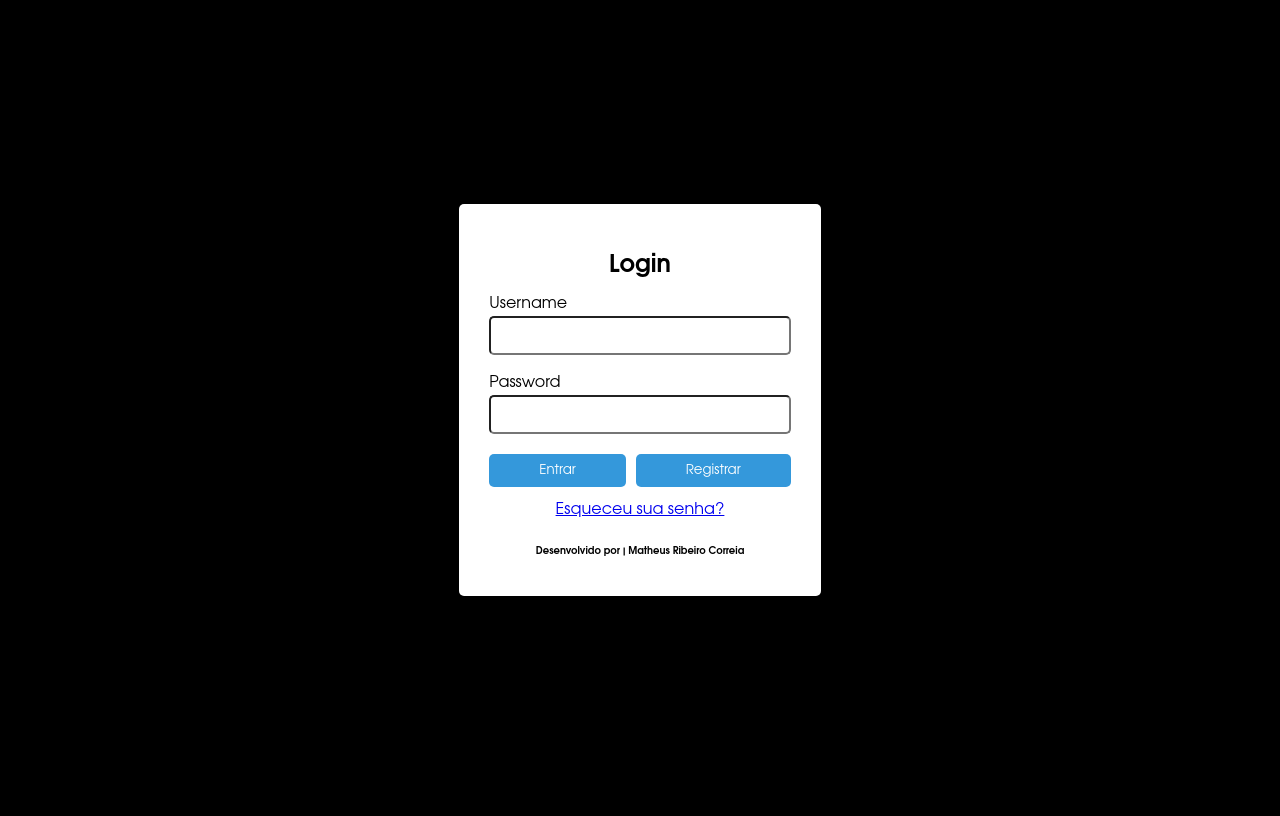
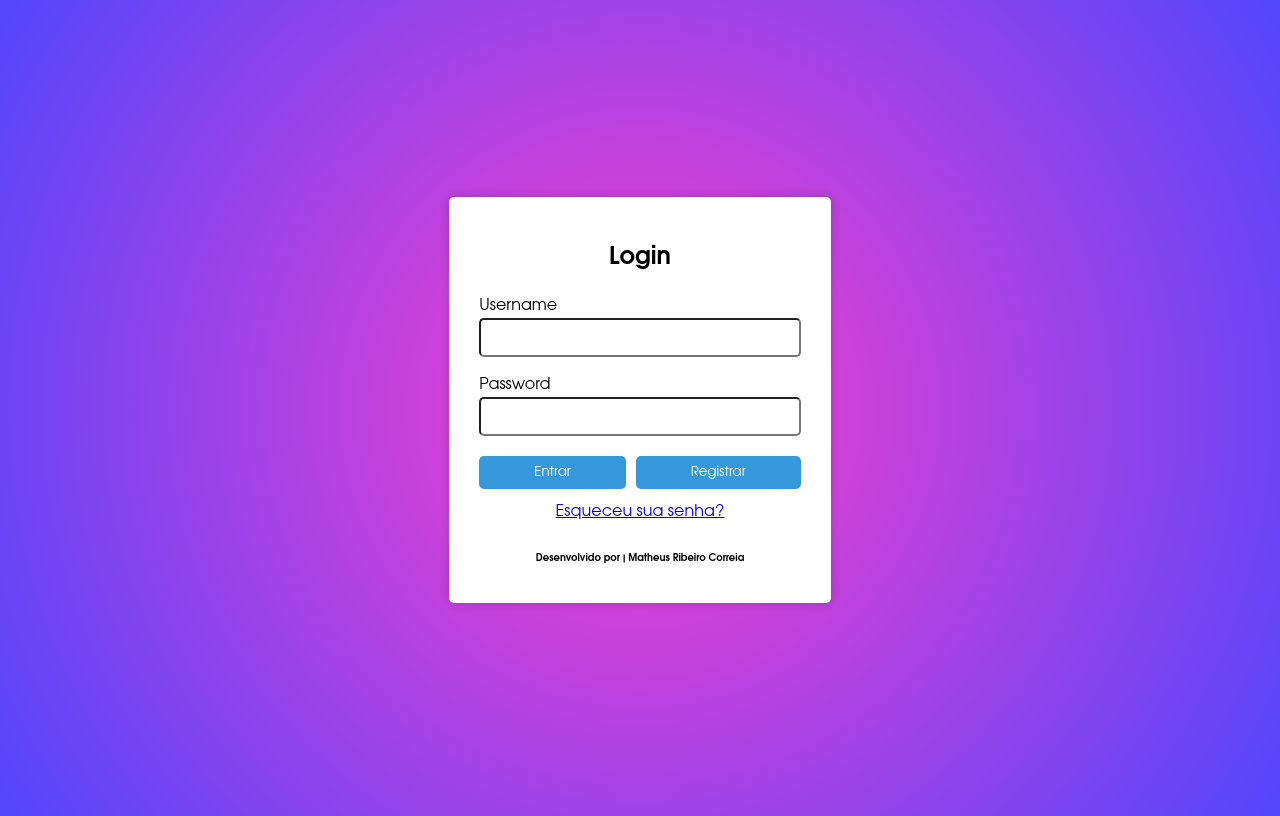
Before and after one commit to badnewsdev/login-form, a plain HTML site: page index.html in a window 1280 px wide. Drawn offline with Linux system fonts and the light colour scheme.

Commit message:
Update style.css

```diff
--- a/css/style.css
+++ b/css/style.css
@@ -1,4 +1,94 @@
 body {
+  background: rgb(251,63,206);
+  background: radial-gradient(circle, rgba(251,63,206,1) 0%, rgba(82,70,252,1) 100%);
+}
+
+.login-container {
+  display: flex;
+  justify-content: center;
+  align-items: center;
+  height: auto;
+}
+
+.login-form {
+  background-color: #fff;
+  padding: 30px;
+  border-radius: 5px;
+  box-shadow: 0px 0px 10px rgba(0, 0, 0, 0.2);
+}
+
+h2 {
+  font-size: 24px;
+  text-align: center;
+  margin-bottom: 25px;
+  font-family: Avantgarde, TeX Gyre Adventor, URW Gothic L, sans-serif;
+  padding-bottom: 10px;
+}
+
+label {
+  display: block;
+  margin-bottom: 5px;
+  font-size: 16px;
+  font-family: Avantgarde, TeX Gyre Adventor, URW Gothic L, sans-serif;
+}
+
+input {
+  width: 100%;
+  padding: 10px;
+  border-radius: 5px;
+
+  margin-bottom: 20px;
+}
+
+.button-container {
+  display: flex;
+  flex-direction: line;
+  align-items: center;
+
+
+}
+
+.login-button {
+  background-color: #3498db;
+  color: #fff;
+  border: none;
+  border-radius: 5px;
+  padding: 10px 50px;
+  cursor: pointer;
+  margin-bottom: 10px;
+  margin-right: 10px;
+  font-family: Avantgarde, TeX Gyre Adventor, URW Gothic L, sans-serif;
+}
+
+.login-button:hover {
+  background-color: #5246fc;
+}
+
+.register-button {
+  background-color: #3498db;
+  color: #fff;
+  border: none;
+  border-radius: 5px;
+  padding: 10px 50px;
+  cursor: pointer;
+  margin-bottom: 10px;
+  font-family: Avantgarde, TeX Gyre Adventor, URW Gothic L, sans-serif;
+}
+
+.register-button:hover {
+  background-color: #2980b9;
+}
+.forget{
+	font-family: Avantgarde, TeX Gyre Adventor, URW Gothic L, sans-serif;
+	text-align: center;
+	align-items: center;
+	margin-top: 5px;
+}
+footer{
+	font-family: Avantgarde, TeX Gyre Adventor, URW Gothic L, sans-serif;
+	font-size: 10px;
+	padding-top: 20px;
+}body {
   background-color: black;
 }
 
@@ -49,7 +139,7 @@ input {
   color: #fff;
   border: none;
   border-radius: 5px;
-  padding: 10px 50px;
+  padding: 10px 55px;
   cursor: pointer;
   margin-bottom: 10px;
   margin-right: 10px;
@@ -65,7 +155,7 @@ input {
   color: #fff;
   border: none;
   border-radius: 5px;
-  padding: 10px 50px;
+  padding: 10px 55px;
   cursor: pointer;
   margin-bottom: 10px;
   font-family: Avantgarde, TeX Gyre Adventor, URW Gothic L, sans-serif;
@@ -82,6 +172,25 @@ input {
 }
 footer{
 	font-family: Avantgarde, TeX Gyre Adventor, URW Gothic L, sans-serif;
-	font-size: 10px;
-	padding-top: 20px;
+	text-align: center;
+	align-items: center;
+	margin-top: 5px;
 }
+i{
+	padding: 10px;
+	font-family: Avantgarde, TeX Gyre Adventor, URW Gothic L, sans-serif;
+}
+.textuser{
+	font-family: Avantgarde, TeX Gyre Adventor, URW Gothic L, sans-serif;
+	align-items: center;
+}
+.textpw{
+	font-family: Avantgarde, TeX Gyre Adventor, URW Gothic L, sans-serif;
+	align-items: center;
+}
+.outher{
+	text-align: center;
+	font-family: Avantgarde, TeX Gyre Adventor, URW Gothic L, sans-serif;
+	align-items: center;
+	font-size: 15px;
+}
```
